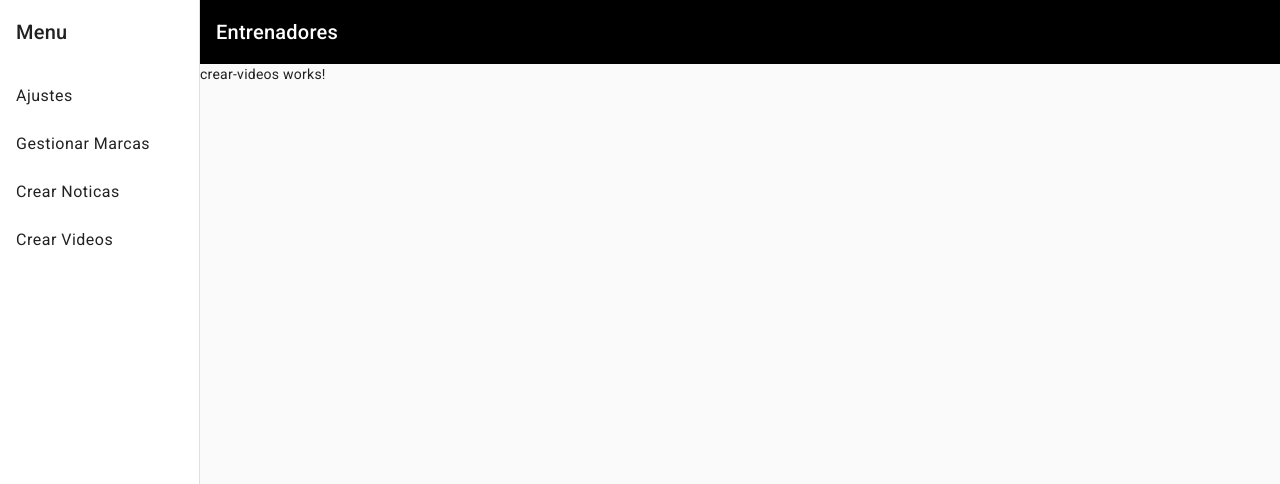
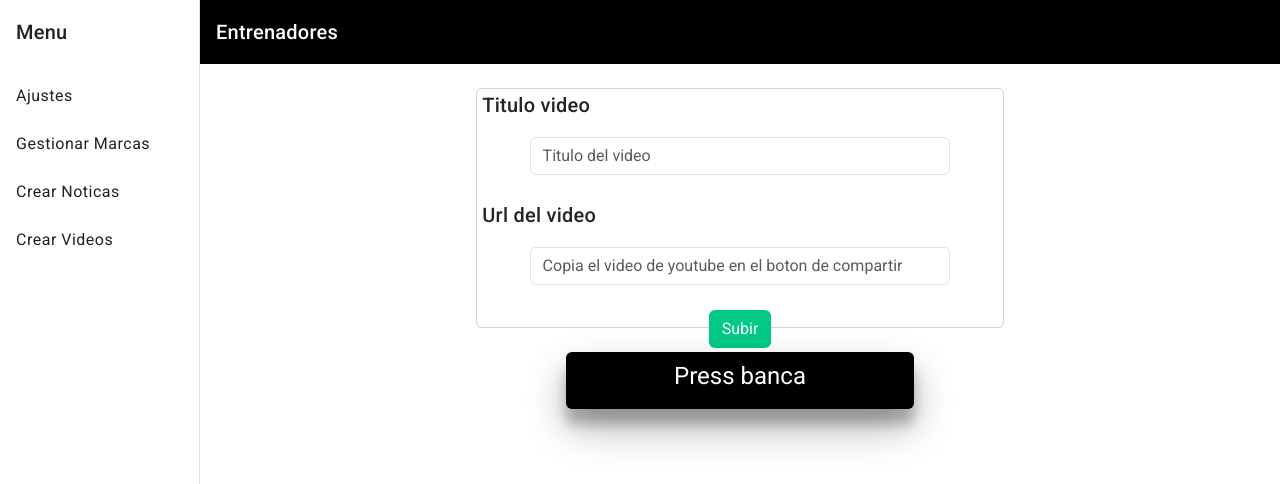
Before and after one commit to dnsue01/Mymichu, an Angular app: page /entrenadores/1/crearVideos in a window 1280 px wide. Shown: the top 484 px of the page. Built offline with nearby package versions, Linux system fonts and the light colour scheme.

Commit message:
subir video ver video

```diff
--- a/src/app/crear-noticias/crear-noticias.component.ts
+++ b/src/app/crear-noticias/crear-noticias.component.ts
@@ -14,6 +14,7 @@ export class CrearNoticiasComponent {
 
     private ConexionPhpService: ConexionPhpService
   ) {}
+
   ngOnInit() {
     // Subscribe to the queryParams observable
     this.rutaActiva.queryParams.subscribe((params) => {
@@ -23,7 +24,7 @@ export class CrearNoticiasComponent {
     this.changeFormat();
     this.recuperarEntrenador();
   }
-
+  urlFotos = 'http://localhost/michu/contenido/';
   today = new Date();
   pipe = new DatePipe('en-US');
 
@@ -40,7 +41,7 @@ export class CrearNoticiasComponent {
     correo: '',
     foto: '',
   };
-  urlFotos = 'http://localhost/michu/contenido/';
+
   changeFormat() {
     let ChangedFormat = this.pipe.transform(this.today, 'dd/MM/YYYY');
     let fecha2 = ChangedFormat?.toString()!;
--- a/src/app/crear-videos/crear-videos.component.html
+++ b/src/app/crear-videos/crear-videos.component.html
@@ -1 +1,61 @@
-<p>crear-videos works!</p>
+<!DOCTYPE html>
+<html lang="en">
+  <head>
+    <meta charset="UTF-8" />
+    <meta http-equiv="X-UA-Compatible" content="IE=edge" />
+    <meta name="viewport" content="width=device-width, initial-scale=1.0" />
+    <title>Document</title>
+  </head>
+  <body>
+    <div class="container">
+      <br />
+      <div class="row">
+        <div class="centro">
+          <div class="card crearVideo">
+            <h2>Titulo video</h2>
+            <div class="form-group">
+              <div class="centro">
+                <input
+                  type="text"
+                  class="form-control"
+                  id="titulo"
+                  placeholder="Titulo del video"
+                  [(ngModel)]="video.titulo"
+                />
+              </div>
+
+              <br />
+              <h2>Url del video</h2>
+              <div class="centro">
+                <input
+                  type="text"
+                  class="form-control"
+                  id="titulo"
+                  placeholder="Copia el video de youtube en el boton de compartir"
+                  [(ngModel)]="video.url"
+                />
+              </div>
+              <br />
+              <div class="centro">
+                <button class="btn" (click)="subirVideo()">Subir</button>
+              </div>
+            </div>
+          </div>
+        </div>
+      </div>
+      <br />
+      <div class="centro">
+        <div class="card video">
+          <h1>Press banca</h1>
+
+          <iframe
+            *ngIf="videoCorrecto"
+            [src]="safeUrl"
+            frameborder="0"
+            allowfullscreen
+          ></iframe>
+        </div>
+      </div>
+    </div>
+  </body>
+</html>
--- a/src/app/crear-videos/crear-videos.component.scss
+++ b/src/app/crear-videos/crear-videos.component.scss
@@ -0,0 +1,76 @@
+.video {
+  width: 33%;
+  box-shadow: rgba(0, 0, 0, 0.3) 0px 19px 38px,
+    rgba(0, 0, 0, 0.22) 0px 15px 12px;
+  background-color: black;
+}
+.video h1 {
+  margin-top: 2%;
+  text-align: center;
+  color: white;
+}
+iframe {
+  height: 30vh;
+}
+.centro {
+  display: flex;
+  justify-content: center;
+  align-items: center;
+}
+.crearVideo {
+  width: 50%;
+  height: 30vh;
+}
+input {
+  width: 80%;
+}
+.btn {
+  margin-top: 0.1vh;
+  background-color: #02ca84;
+  color: white;
+}
+.crearVideo h1,
+h2,
+h4 {
+  margin-left: 1%;
+}
+
+@media only screen and (max-width: 768px) {
+  .video {
+    width: 90%;
+  }
+  .crearVideo {
+    width: 90%;
+    height: 35vh;
+  }
+}
+
+@media only screen and (max-width: 576px) {
+  .video {
+    width: 90%;
+  }
+  .crearVideo {
+    width: 90%;
+    height: 35vh;
+  }
+}
+
+@media only screen and (max-width: 480px) {
+  .video {
+    width: 90%;
+  }
+  .crearVideo {
+    width: 90%;
+    height: 35vh;
+  }
+}
+
+@media only screen and (max-width: 375px) {
+  .video {
+    width: 90%;
+  }
+  .crearVideo {
+    width: 90%;
+    height: 40vh;
+  }
+}
--- a/src/app/crear-videos/crear-videos.component.ts
+++ b/src/app/crear-videos/crear-videos.component.ts
@@ -1,10 +1,149 @@
 import { Component } from '@angular/core';
+import { HttpClient } from '@angular/common/http';
+import { ConexionPhpService } from '../conexion-php.service';
+import { ActivatedRoute } from '@angular/router';
+import Swal from 'sweetalert2';
+
+import { DomSanitizer, SafeUrl } from '@angular/platform-browser';
 
 @Component({
   selector: 'app-crear-videos',
   templateUrl: './crear-videos.component.html',
-  styleUrls: ['./crear-videos.component.scss']
+  styleUrls: ['./crear-videos.component.scss'],
 })
 export class CrearVideosComponent {
+  safeUrl: SafeUrl | null = null;
 
+  constructor(
+    private http: HttpClient,
+    private rutaActiva: ActivatedRoute,
+    private ConexionPhpService: ConexionPhpService,
+    public sanitizer: DomSanitizer
+  ) {}
+
+  usuario = {
+    id: '',
+    nombre: '',
+    correo: '',
+    foto: '',
+  };
+
+  video = {
+    titulo: '',
+    id_entrenador: '',
+    url: '',
+  };
+
+  videoCorrecto = false;
+
+  ngOnInit(): void {
+    this.rutaActiva.queryParams.subscribe((params) => {
+      this.usuario.id = params['id'];
+      this.video.id_entrenador = this.usuario.id;
+    });
+  }
+
+  async subirVideo() {
+    if (!this.video.titulo) {
+      Swal.fire({
+        icon: 'error',
+        title: 'Oops...',
+        text: 'El video tiene que tener un titulo',
+      });
+      return;
+    }
+    if (!this.video.url) {
+      Swal.fire({
+        icon: 'error',
+        title: 'Oops...',
+        text: 'El video tiene que tener una ulr',
+      });
+      return;
+    }
+    if (!(await this.comprobarLink())) {
+      Swal.fire({
+        icon: 'error',
+        title: 'Oops...',
+        text: 'El link no es valido prueba otro',
+      });
+      return;
+    }
+    console.log(await this.comprobarLink());
+
+    this.recortarVideo();
+    this.safeUrl = this.sanitizer.bypassSecurityTrustResourceUrl(
+      this.video.url
+    );
+    this.videoCorrecto = true;
+  }
+
+  recortarVideo() {
+    let str = 'https://youtu.be/';
+    let str2 = 'https://www.youtube.com/watch?v=';
+    let id_video;
+    if (this.video.url.includes('https://youtu.be/')) {
+      id_video = this.video.url.substring(str.length);
+    } else {
+      id_video = this.video.url.substring(str2.length);
+    }
+
+    this.video.url = 'https://www.youtube-nocookie.com/embed/' + id_video;
+  }
+
+  async comprobarLink(): Promise<boolean> {
+    let videoId = this.getVideoId(this.video.url);
+
+    if (videoId == '') {
+      Swal.fire({
+        icon: 'error',
+        title: 'Oops...',
+        text: 'El enlace del vidadeo esta mal 😖',
+      });
+      return false;
+    }
+
+    let apiUrl = `https://www.googleapis.com/youtube/v3/videos?id=${videoId}&key=AIzaSyANrARCZVtVJ5ZrPFWx0fq2ZaT-uokl4n0`;
+
+    try {
+      let response = (await this.http.get(apiUrl).toPromise()) || '';
+
+      if (response) {
+        return true;
+      } else {
+        Swal.fire({
+          icon: 'error',
+          title: 'Oops...',
+          text: 'El enlace del video esta mal 😖',
+        });
+        return false;
+      }
+    } catch (error) {
+      Swal.fire({
+        icon: 'error',
+        title: 'Oops...',
+        text: 'El enlace del video esta mal 😖',
+      });
+      return false;
+    }
+  }
+
+  getVideoId(url: string): string {
+    let videoId: string = '';
+
+    if (
+      url.includes('https://youtu.be/') ||
+      url.includes('https://www.youtube.com/watch')
+    ) {
+      if (url.indexOf('youtu.be/') !== -1) {
+        // Get the video id from the shortened URL format: https://youtu.be/{videoId}
+        videoId = url.split('youtu.be/')[1];
+      } else {
+        // Get the video id from the regular URL format: https://www.youtube.com/watch?v={videoId}
+        let urlParams = new URLSearchParams(new URL(url).search);
+        videoId = urlParams.get('v') || '';
+      }
+    }
+
+    return videoId;
+  }
 }
```
